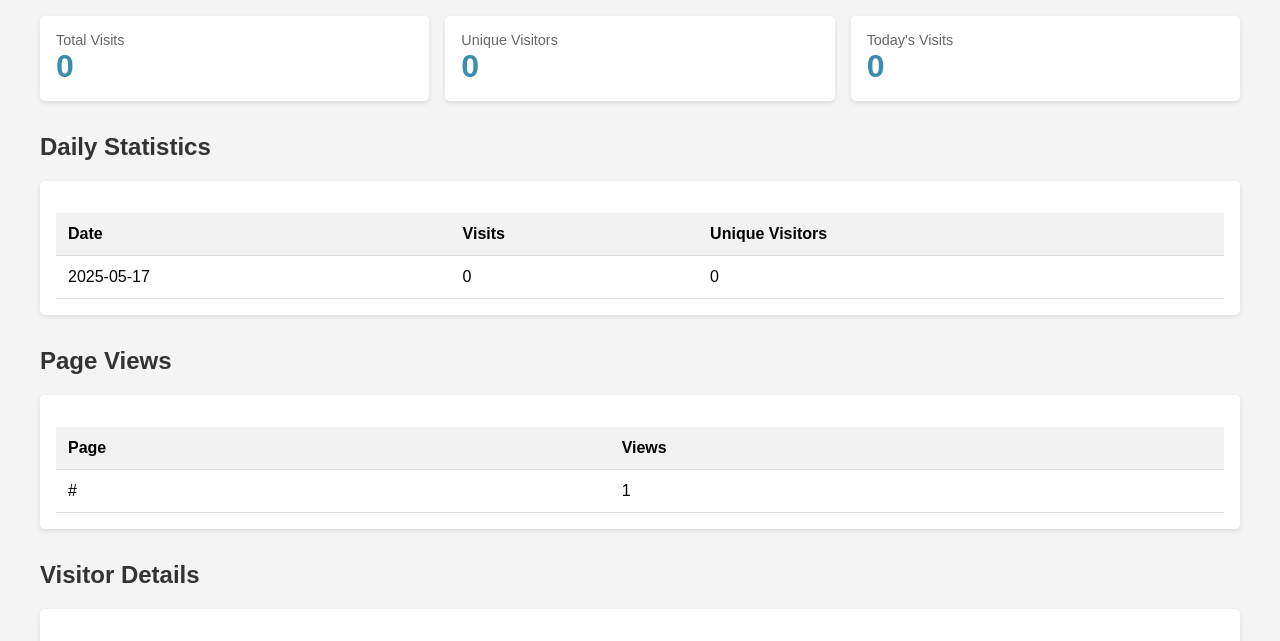
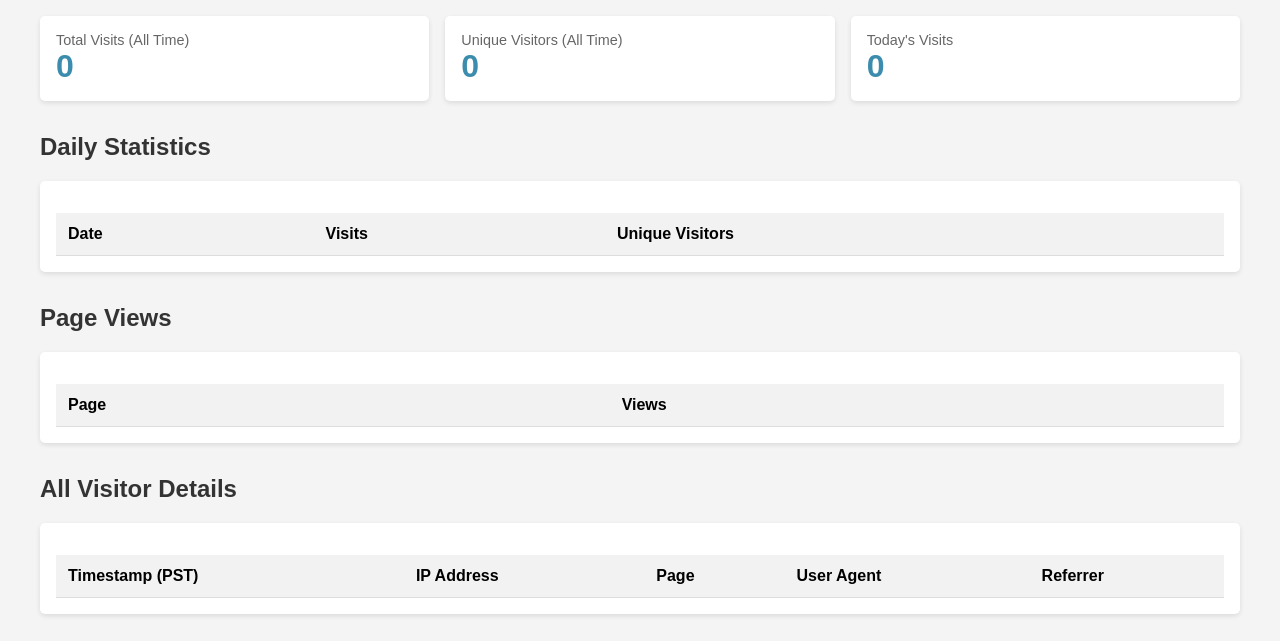
Before and after one commit to ElizaDeBarros/eliza-webpage, a Flask app: page /stats-dashboard in a window 1280 px wide. Shown: the part 112-753 px from the top of the page. After the commit the page ends 728 px from the top, so only its background shows below. Run offline with Flask 2, Linux system fonts and the light colour scheme; the visitor is signed in with stand-in values (Sample User, id 1); data comes from the database, SQL or seed files in the repository; tables that the repository leaves empty hold one stand-in row (values such as "Sample post"); data that the repository does not hold is empty.

Commit message:
Removed previous totals lookup and directly count from visitors table; Calculate total_visits and total_unique from the full visitors table;Calculate totals directly from visitors table instead of using visit_counts;Removed the date filter to show all visitors; change title to senior wind resource engineer

```diff
--- a/server.py
+++ b/server.py
@@ -40,7 +40,7 @@
         # Enhanced visitors table
         cursor.execute('''
         CREATE TABLE IF NOT EXISTS visitors (
-            id INTEGER PRIMARY KEY AUTOINCREMENT,
+            id-integer INTEGER PRIMARY KEY AUTOINCREMENT,
             visitor_id TEXT NOT NULL,
             ip_address TEXT,
             user_agent TEXT,
@@ -140,11 +140,12 @@
                       (visitor_id, f'{current_date}%'))
         is_new_unique_today = cursor.fetchone()[0] == 1
 
-        # Get previous totals
-        cursor.execute('SELECT total_visits, total_unique FROM visit_counts ORDER BY date DESC LIMIT 1')
-        previous = cursor.fetchone()
-        previous_total_visits = previous['total_visits'] if previous else 0
-        previous_total_unique = previous['total_unique'] if previous else 0
+        # Get overall totals
+        cursor.execute('SELECT COUNT(*) FROM visitors')
+        total_visits = cursor.fetchone()[0]
+
+        cursor.execute('SELECT COUNT(DISTINCT visitor_id) FROM visitors')
+        total_unique = cursor.fetchone()[0]
 
         # Update daily counts
         cursor.execute('SELECT daily_visits, daily_unique FROM visit_counts WHERE date = ?', (current_date,))
@@ -157,11 +158,7 @@
             daily_visits = 1
             daily_unique = 1
 
-        # Update totals
-        total_visits = previous_total_visits + 1
-        cursor.execute('SELECT COUNT(DISTINCT visitor_id) FROM visitors')
-        total_unique = cursor.fetchone()[0]
-
+        # Update visit_counts table
         cursor.execute('''
         INSERT OR REPLACE INTO visit_counts
         (date, daily_visits, daily_unique, total_visits, total_unique)
@@ -217,14 +214,18 @@
 
         today = datetime.now(pytz.timezone(LOCAL_TIMEZONE)).strftime('%Y-%m-%d')
 
-        cursor.execute('SELECT total_visits, total_unique FROM visit_counts ORDER BY date DESC LIMIT 1')
-        totals = cursor.fetchone() or {'total_visits': 0, 'total_unique': 0}
+        # Get overall totals directly from visitors table
+        cursor.execute('SELECT COUNT(*) FROM visitors')
+        total_visits = cursor.fetchone()[0]
+
+        cursor.execute('SELECT COUNT(DISTINCT visitor_id) FROM visitors')
+        total_unique = cursor.fetchone()[0]
 
         cursor.execute('SELECT daily_visits FROM visit_counts WHERE date = ?', (today,))
         today_visits = cursor.fetchone()
         today_visits = today_visits['daily_visits'] if today_visits else 0
 
-        cursor.execute('SELECT date, daily_visits, daily_unique, total_visits, total_unique FROM visit_counts ORDER BY date DESC')
+        cursor.execute('SELECT date, daily_visits, daily_unique FROM visit_counts ORDER BY date DESC')
         daily_stats = cursor.fetchall()
 
         cursor.execute('SELECT page_url, COUNT(*) as views FROM visitors GROUP BY page_url ORDER BY views DESC')
@@ -234,8 +235,8 @@
         referrer_stats = cursor.fetchall()
 
         return jsonify({
-            'total_visits': totals['total_visits'],
-            'total_unique_visitors': totals['total_unique'],
+            'total_visits': total_visits,
+            'total_unique_visitors': total_unique,
             'today_visits': today_visits,
             'daily_stats': [dict(row) for row in daily_stats],
             'page_stats': [{'page': row['page_url'], 'views': row['views']} for row in page_stats],
@@ -256,14 +257,12 @@
         conn = get_db_connection()
         cursor = conn.cursor()
 
-        date_filter = request.args.get('date', datetime.now(pytz.timezone(LOCAL_TIMEZONE)).strftime('%Y-%m-%d'))
-
+        # Removed date filter to show all visitors
         cursor.execute('''
             SELECT visitor_id, ip_address, user_agent, page_url, timestamp, referrer, hostname, forwarded_for
             FROM visitors
-            WHERE timestamp LIKE ?
             ORDER BY timestamp DESC
-        ''', (f'{date_filter}%',))
+        ''')
 
         visitors = cursor.fetchall()
 
--- a/templates/index.html
+++ b/templates/index.html
@@ -39,7 +39,7 @@
       <div class="top-container">
         <img class="data_analysis_top" src="static/images/data-analysis2.png" alt="data_analysis-img">
           <h1>I am Eliza De Barros</h1>
-          <h2 style="color: white; font-weight:bold;">a Senior Wind Data Analyst.</h2>
+          <h2 style="color: white; font-weight:bold;">a Senior Wind Resource Engineer.</h2>
           <img class="data_analysis_bottom" src="static/images/data-analysis2.png" alt="data_analysis-img">
           <br>
           <img style="width: 18%;" src="static/images/turbine.png" alt=turbine-img">
--- a/templates/stats_dashboard.html
+++ b/templates/stats_dashboard.html
@@ -84,11 +84,11 @@
     <div class="container">
         <div class="dashboard-grid">
             <div class="card">
-                <div class="stat-label">Total Visits</div>
+                <div class="stat-label">Total Visits (All Time)</div>
                 <div class="stat-number" id="total-visits">0</div>
             </div>
             <div class="card">
-                <div class="stat-label">Unique Visitors</div>
+                <div class="stat-label">Unique Visitors (All Time)</div>
                 <div class="stat-number" id="unique-visitors">0</div>
             </div>
             <div class="card">
@@ -126,7 +126,7 @@
             </table>
         </div>
 
-        <h2>Visitor Details</h2>
+        <h2>All Visitor Details</h2>
         <div class="card">
             <table id="visitor-details">
                 <thead>
```
